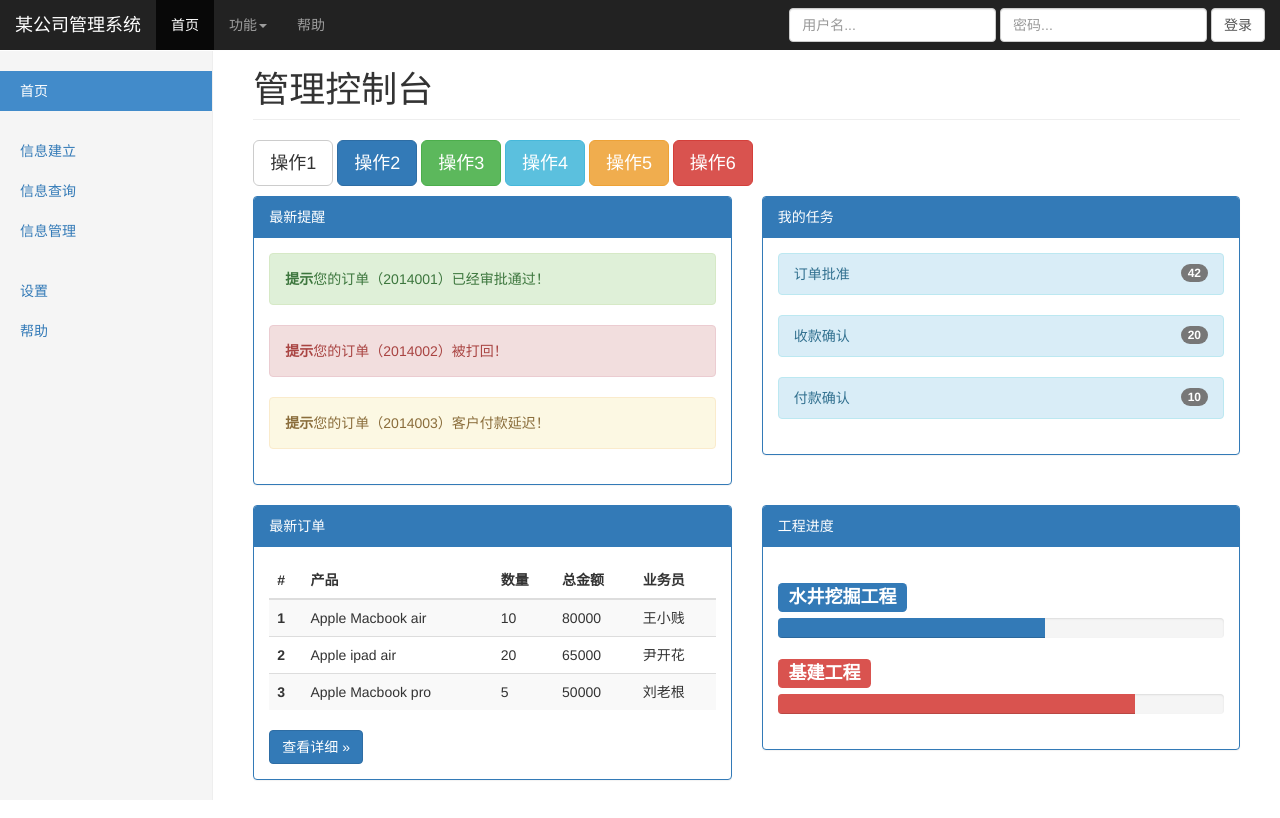
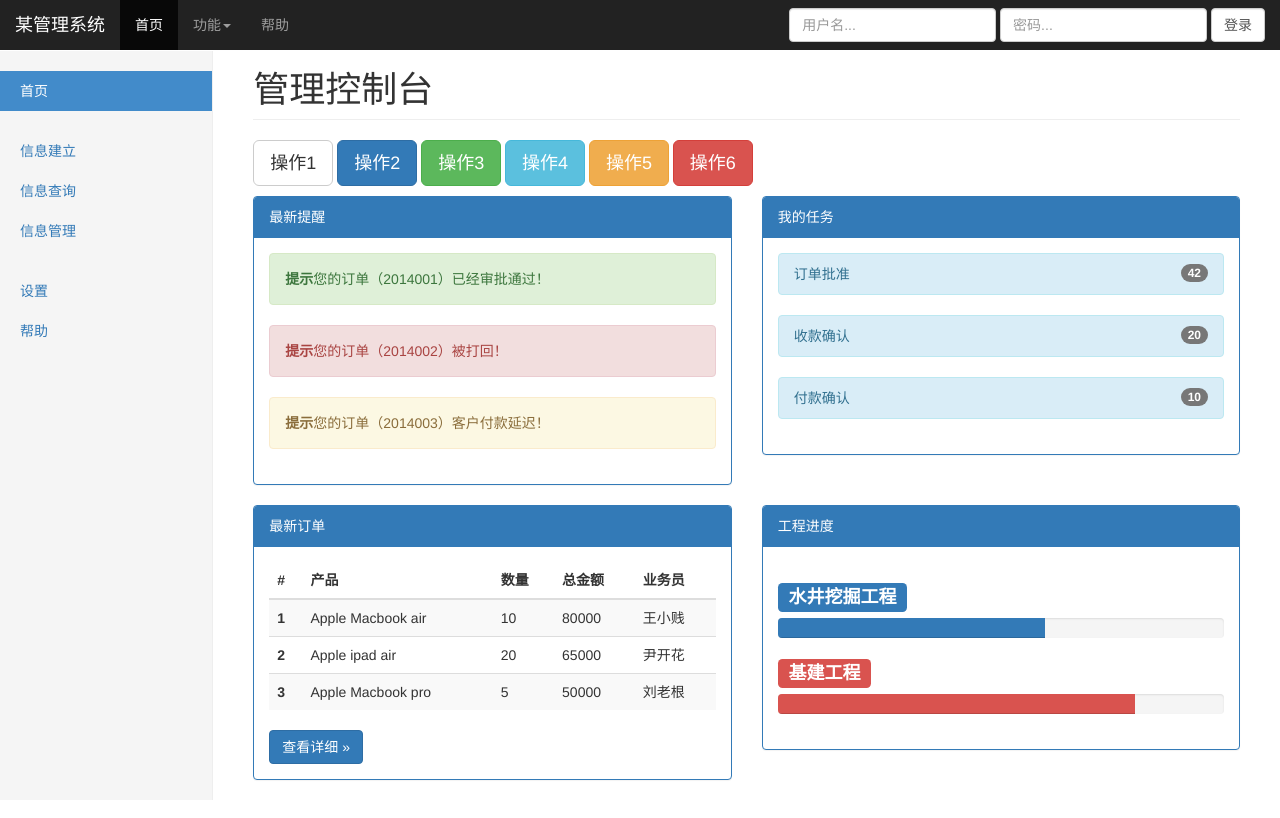
Before and after one commit to MrMerry/exam, a plain HTML site: page index.html in a window 1280 px wide. Drawn offline with Linux system fonts and the light colour scheme.

Commit message:
名称改动

```diff
--- a/index.html
+++ b/index.html
@@ -68,7 +68,7 @@
     <nav class="navbar navbar-inverse navbar-fixed-top">
       <div class="container-fluid">
         <div class="navbar-header">
-          <a class="navbar-brand" href="#">某公司管理系统</a>
+          <a class="navbar-brand" href="#">某管理系统</a>
           <button type="button" class="navbar-toggle collapsed" data-toggle="collapse" data-target="#navbar" aria-expanded="false" aria-controls="navbar">
             <span class="sr-only">Toggle navigation</span>
             <span class="icon-bar"></span>
```
